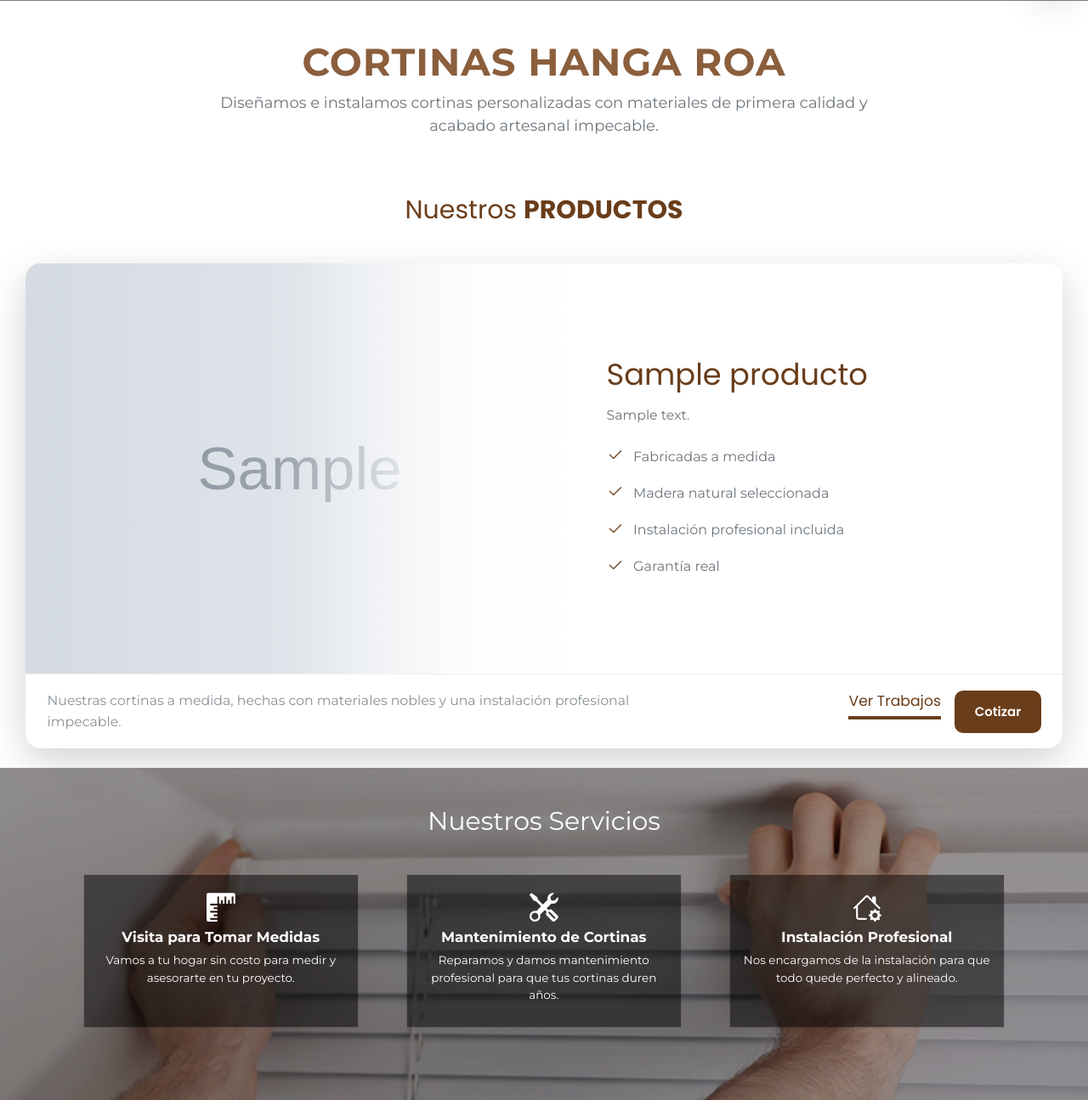
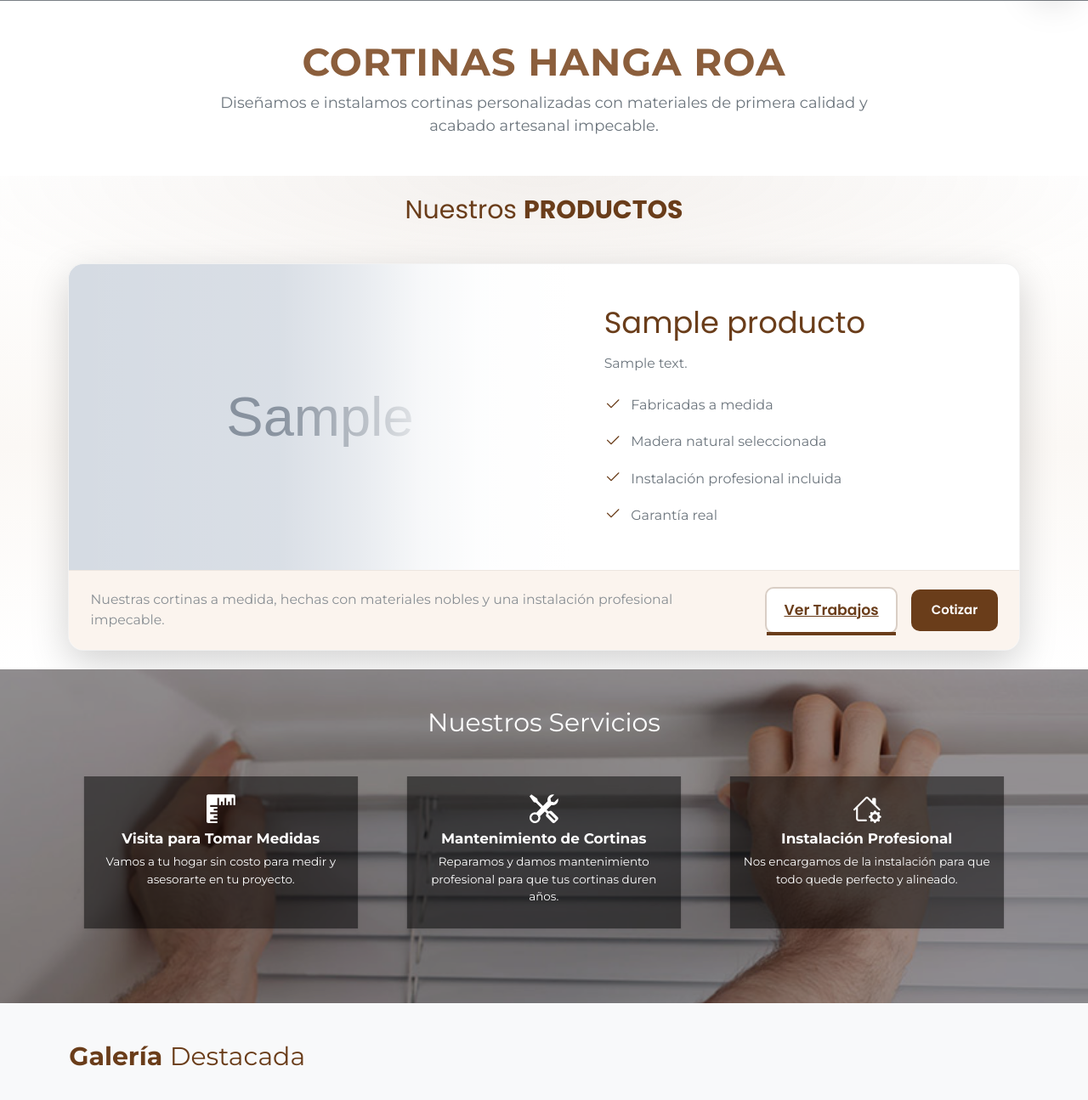
Before and after one commit to Jalann18/web_cortinas, a Django app: page / in a window 1280 px wide. Shown: the part 799-2094 px from the top of the page at 85% size. Run offline with Django 5.2, Linux system fonts and the light colour scheme; tables that the repository leaves empty hold one stand-in row (values such as "Sample post"); grey boxes marked "Sample" are stand-in pictures.

Commit message:
2 intento de fix imagen

```diff
--- a/proyectos/static/proyectos/styles.css
+++ b/proyectos/static/proyectos/styles.css
@@ -143,7 +143,7 @@ body{ font-family:'Montserrat', sans-serif; }
   letter-spacing:.5px;
 }
 
-/* Subtle hover underline button */
+/* Subtle hover underline button (lo usas en grid y single) */
 .btn-ver-trabajos{
   all:unset;
   font-family:'Poppins', sans-serif !important;
@@ -172,12 +172,12 @@ body{ font-family:'Montserrat', sans-serif; }
 }
 
 /* =======================
-  PRODUCTO ÚNICO: MINI LANDING (NO CARD)
-  - Solo se usa cuando hay 1 producto (por el HTML)
-  - No toca el grid normal
+  PRODUCTO ÚNICO: MINI LANDING (BASE)
+  - No depende de bootstrap cards
+  - Se aplica solo a tu layout de 1 producto
 ======================= */
 
-/* título centrado */
+/* título */
 .producto-landing-title{
   font-family:'Poppins', sans-serif !important;
 }
@@ -190,7 +190,7 @@ body{ font-family:'Montserrat', sans-serif; }
   padding:0 12px;
 }
 
-/* panel grande */
+/* panel */
 .producto-landing-panel{
   width:min(1220px, 100%);
   background:#fff;
@@ -205,11 +205,11 @@ body{ font-family:'Montserrat', sans-serif; }
   align-items:stretch;
 }
 
-/* media */
+/* media (BASE) */
 .producto-landing-media{
   position:relative;
-  min-height:420px;
   background:#eee;
+  overflow:hidden;
 }
 .producto-landing-img{
   width:100%;
@@ -219,18 +219,10 @@ body{ font-family:'Montserrat', sans-serif; }
   display:block;
 }
 
-/* fade blanco fuerte (como tu imagen) */
+/* fade */
 .producto-landing-fade{
   position:absolute;
   inset:0;
-  background:linear-gradient(
-    to right,
-    rgba(255,255,255,0) 0%,
-    rgba(255,255,255,.25) 48%,
-    rgba(255,255,255,.70) 66%,
-    rgba(255,255,255,.92) 78%,
-    rgba(255,255,255,1) 100%
-  );
   pointer-events:none;
 }
 
@@ -281,7 +273,6 @@ body{ font-family:'Montserrat', sans-serif; }
   justify-content:space-between;
   gap:1.2rem;
   padding:1.25rem 1.7rem;
-  background:#fff;
   border-top:1px solid rgba(0,0,0,.06);
 }
 .producto-landing-bottom-text{
@@ -319,12 +310,73 @@ body{ font-family:'Montserrat', sans-serif; }
   transform:translateY(-1px);
 }
 
-/* responsive */
+/* =======================
+  OVERRIDE “CLAVADO AL MOCK”
+  Solo cuando el section tiene .galeria--single
+======================= */
+.galeria--single{
+  background: radial-gradient(1200px 300px at 50% 0%, rgba(106,61,26,.08), rgba(255,255,255,0) 60%),
+              linear-gradient(180deg, #fff 0%, #fbf8f5 55%, #fff 100%);
+  padding-bottom: 2.5rem;
+}
+
+/* Panel más pro y no tan ancho */
+.galeria--single .producto-landing-panel{
+  width: min(1120px, 100%);
+  border: 1px solid rgba(0,0,0,.05);
+  box-shadow: 0 18px 45px rgba(0,0,0,.12);
+}
+
+/* ✅ CLAVE: controlar tamaño de imagen como el mock */
+.galeria--single .producto-landing-media{
+  height: 360px;          /* 👈 aquí se arregla el “gigante” */
+}
+.galeria--single .producto-landing-img{
+  height: 100%;
+}
+
+/* Fade fuerte como mock */
+.galeria--single .producto-landing-fade{
+  background: linear-gradient(
+    to right,
+    rgba(255,255,255,0) 0%,
+    rgba(255,255,255,.10) 42%,
+    rgba(255,255,255,.45) 58%,
+    rgba(255,255,255,.80) 70%,
+    rgba(255,255,255,.96) 82%,
+    rgba(255,255,255,1) 100%
+  );
+}
+
+/* Barra inferior beige como mock */
+.galeria--single .producto-landing-bottom{
+  background: #fbf4ee;
+}
+
+/* “Ver Trabajos” tipo outline + underline como mock */
+.galeria--single .producto-landing-ver{
+  display:inline-flex;
+  align-items:center;
+  justify-content:center;
+  padding: .85rem 1.35rem;
+  border-radius: 10px;
+  border: 2px solid rgba(106,61,26,.25);
+  background: #fff;
+  text-decoration: underline;
+  font-weight: 600;
+}
+.galeria--single .producto-landing-ver:hover{
+  border-color: rgba(139,94,60,.55);
+  color: #8B5E3C;
+}
+
+/* Responsive */
 @media (max-width:991px){
   .producto-landing-top{ grid-template-columns:1fr; }
-  .producto-landing-media{ min-height:320px; }
-  .producto-landing-fade{
-    background:linear-gradient(
+  .galeria--single .producto-landing-media{ height: 300px; }
+
+  .galeria--single .producto-landing-fade{
+    background: linear-gradient(
       to top,
       rgba(255,255,255,0) 0%,
       rgba(255,255,255,.55) 55%,
@@ -332,13 +384,16 @@ body{ font-family:'Montserrat', sans-serif; }
       rgba(255,255,255,1) 100%
     );
   }
+
   .producto-landing-content{ padding:1.5rem 1.5rem 1.7rem; }
   .producto-landing-h3{ font-size:1.7rem; }
+
   .producto-landing-bottom{
     flex-direction:column;
     align-items:flex-start;
   }
 }
+
 
 /* =======================
   SERVICIOS
--- a/proyectos/templates/proyectos/home.html
+++ b/proyectos/templates/proyectos/home.html
@@ -102,7 +102,7 @@
 </section>
 
 <!-- ============ PRODUCTOS ============ -->
-<section id="galeria" class="py-4 bg-white">
+<section id="galeria" class="py-4 bg-white {% if productos|length == 1 %}galeria--single{% endif %}">
   <div class="container-fluid px-3">
 
     <h2 class="mb-5 px-3 text-center producto-landing-title">
@@ -166,7 +166,6 @@
         </div>
 
       {% endfor %}
-
     {% else %}
       <!-- ✅ VARIOS PRODUCTOS: GRID NORMAL (NO TOCAR) -->
       <div class="row justify-content-center g-1">
@@ -192,6 +191,7 @@
 
   </div>
 </section>
+
 
 
 <!-- ============ SERVICIOS ============ -->
```
